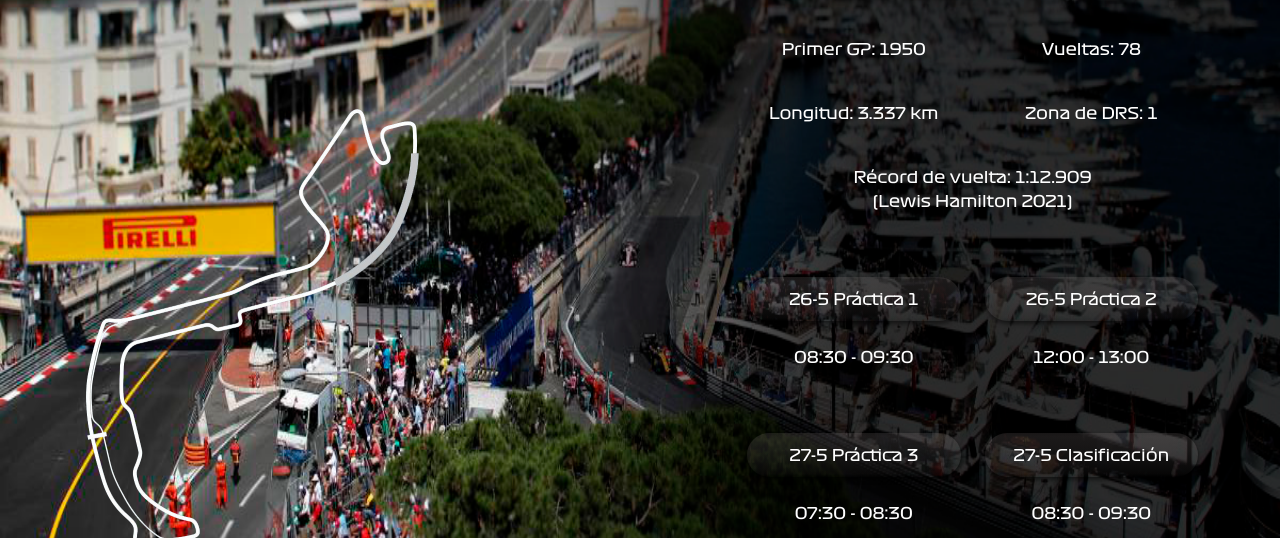
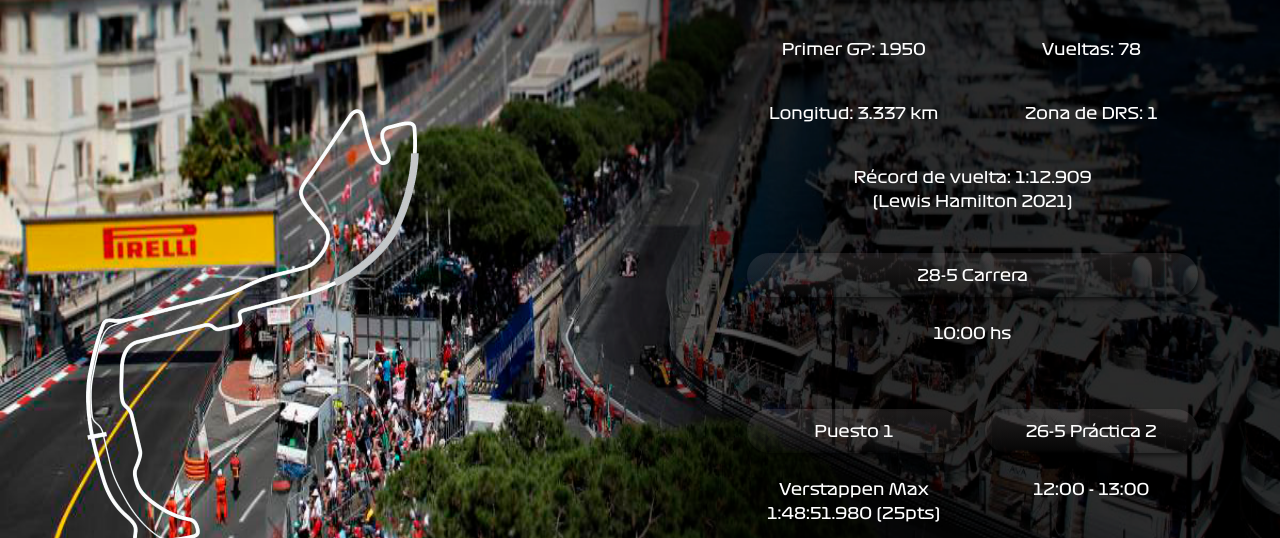
Before and after one commit to Salo-Rodriguez/Entrega3-RodriguezSalom-, a website: page pages/monaco.html in a window 1280 px wide. Shown: the part 201-739 px from the top of the page. Drawn offline with nearby package versions, Linux system fonts and the light colour scheme.

Commit message:
modifico monaco de prueba

```diff
--- a/pages/monaco.html
+++ b/pages/monaco.html
@@ -91,12 +91,20 @@
                 <div class="row">
                     <div class="col-lg-8 col-xl-12">
                         <div class="row">
+                            <div class="col-12">
+                                <div>
+                                    <br>
+                                    <button class="boton">28-5 Carrera</button>
+                                    <br><br>
+                                    <p class="text-center">10:00 hs</p>
+                                </div>
+                            </div>
                             <div class="col-md-6">
                                 <div>
                                     <br><br>
-                                    <button class="boton">26-5 Práctica 1</button>
+                                    <button class="boton">Puesto 1</button>
                                     <br><br>
-                                    <p class="text-center">08:30 - 09:30</p>
+                                    <p class="text-center">Verstappen Max <br> 1:48:51.980 (25pts)</p>
                                 </div>
                             </div>
                             <div class="col-md-6">
@@ -123,14 +131,7 @@
                                     <p class="text-center">08:30 - 09:30</p>
                                 </div>
                             </div>
-                            <div class="col-12">
-                                <div>
-                                    <br>
-                                    <button class="boton">28-5 Carrera</button>
-                                    <br><br>
-                                    <p class="text-center">10:00 hs</p>
-                                </div>
-                            </div>
+
                         </div>
                     </div>
                 </div>
```
